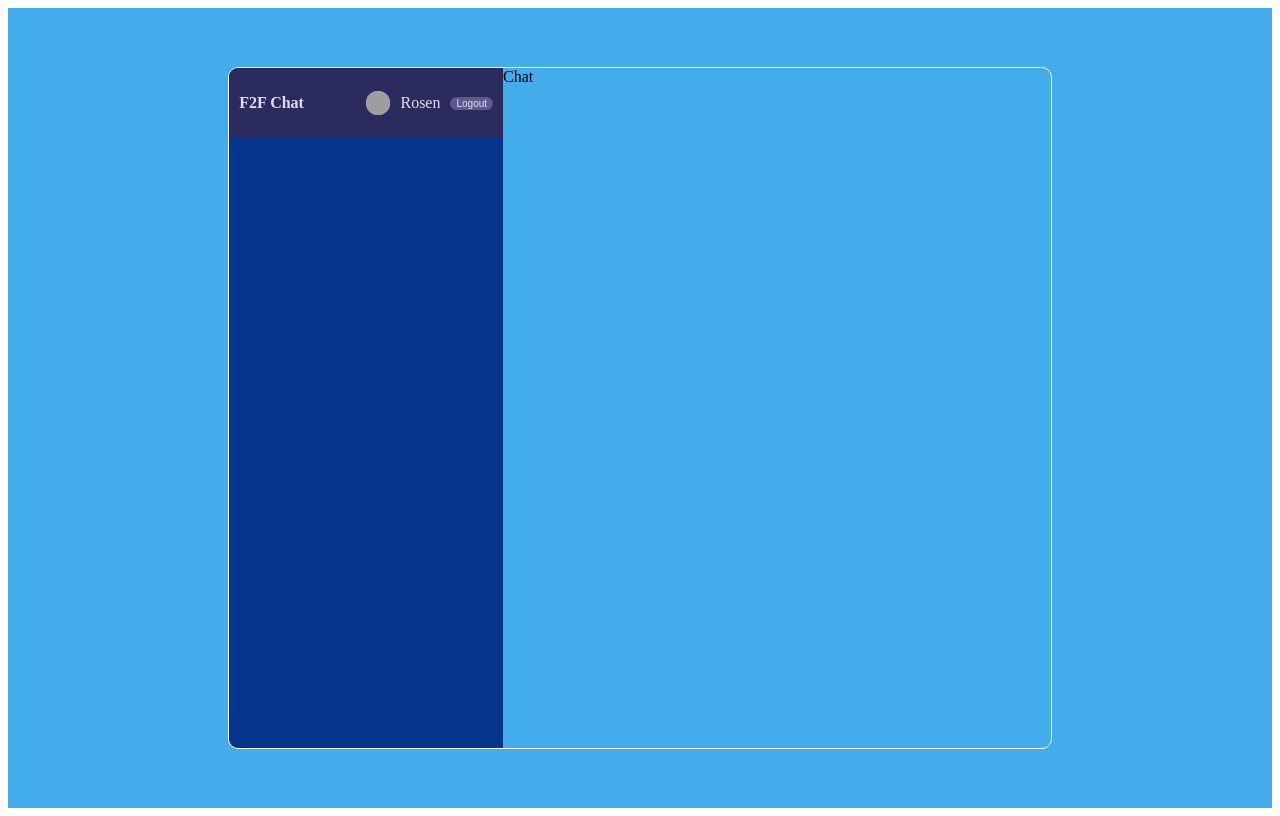
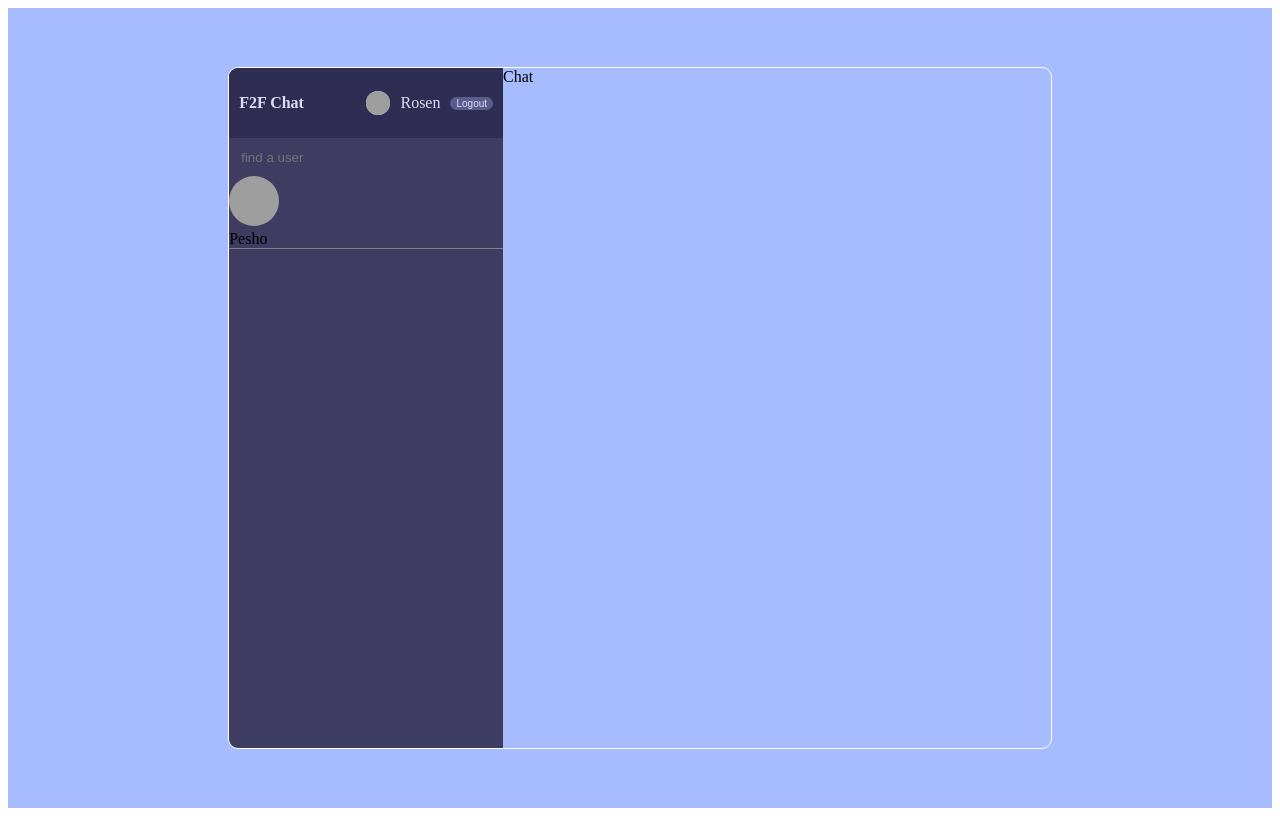
Before and after one commit to RosenGeorgievvv/React-blog-system, a React (Vite) app: page / in a window 1280 px wide. Built offline with nearby package versions, Linux system fonts and the light colour scheme; grey boxes are pictures that could not be loaded.

Commit message:
Search component styles improvement

```diff
--- a/src/components/Search.jsx
+++ b/src/components/Search.jsx
@@ -2,7 +2,17 @@ import React from 'react'
 
 const Search = () => {
   return (
-    <div>Search</div>
+    <div className='search'>
+      <div className='search-form'>
+        <input type='text' placeholder='find a user' />
+      </div>
+      <div className="user-chat">
+        <img src="https://media.licdn.com/dms/image/D4D03AQFt0Phvs79Lvg/profile-displayphoto-shrink_200_200/0/1712508041785?e=2147483647&v=beta&t=TV9CggKT-83KBKn0QLsRisVdJTZreKgmrecOsuHjabQ" alt="" />
+        <div className='chat-info'>
+          <span>Pesho</span>
+        </div>
+      </div>
+    </div>
   )
 }
 
--- a/src/components/Sidebar.jsx
+++ b/src/components/Sidebar.jsx
@@ -1,10 +1,12 @@
 import React from 'react'
 import Navbar from './Navbar';
+import Search from './Search';
 
 const Sidebar = () => {
   return (
     <div className='sidebar'>
         <Navbar />
+        <Search />
     </div>
   )
 }
--- a/src/styles.scss
+++ b/src/styles.scss
@@ -71,7 +71,7 @@
 
 // Home page styles
 .home {
-  background-color: rgba(6, 147, 228, 0.758);
+  background-color: #a7bcff;
   height: 100vh;
   display: flex;
   align-items: center;
@@ -87,44 +87,65 @@
 
     .sidebar {
       flex: 1;
-      background-color: rgb(6, 53, 139, 195);
+      background-color: #3e3c61;
 
-      .navbar{
+      .navbar {
         display: flex;
         align-items: center;
-        background-color: #2b2b5e;
+        background-color: #2f2d52;
         height: 50px;
         padding: 10px;
         justify-content: space-between;
         color: #ddddf7;
 
-        .header{
+        .header {
           font-weight: bold;
         }
 
-        .user{
+        .user {
           display: flex;
           gap: 10px;
           align-items: center;
 
-          img{
+          img {
             background-color: #ddddf7;
             height: 24px;
             width: 24px;
             border-radius: 50%;
             object-fit: cover;
           }
-          button{
+          button {
             background-color: #5d5b8d;
             color: #ddddf7;
-           font-size: 10px;
-           border: none;
-           cursor: pointer;
-           border-radius: 10px;
+            font-size: 10px;
+            border: none;
+            cursor: pointer;
+            border-radius: 10px;
           }
         }
       }
+      .search {
+        border-bottom: 1px solid gray;
 
+        .search-form {
+          padding: 10px;
+
+          input {
+            background-color: transparent;
+            border: none;
+            color: white;
+            outline: none;
+          }
+        }
+      }
+      .user-chat {
+        img {
+          width: 50px;
+          height: 50px;
+          border-radius: 50%;
+          object-fit: cover;
+        }
+      }
     }
     .chat {
       flex: 2;
```
